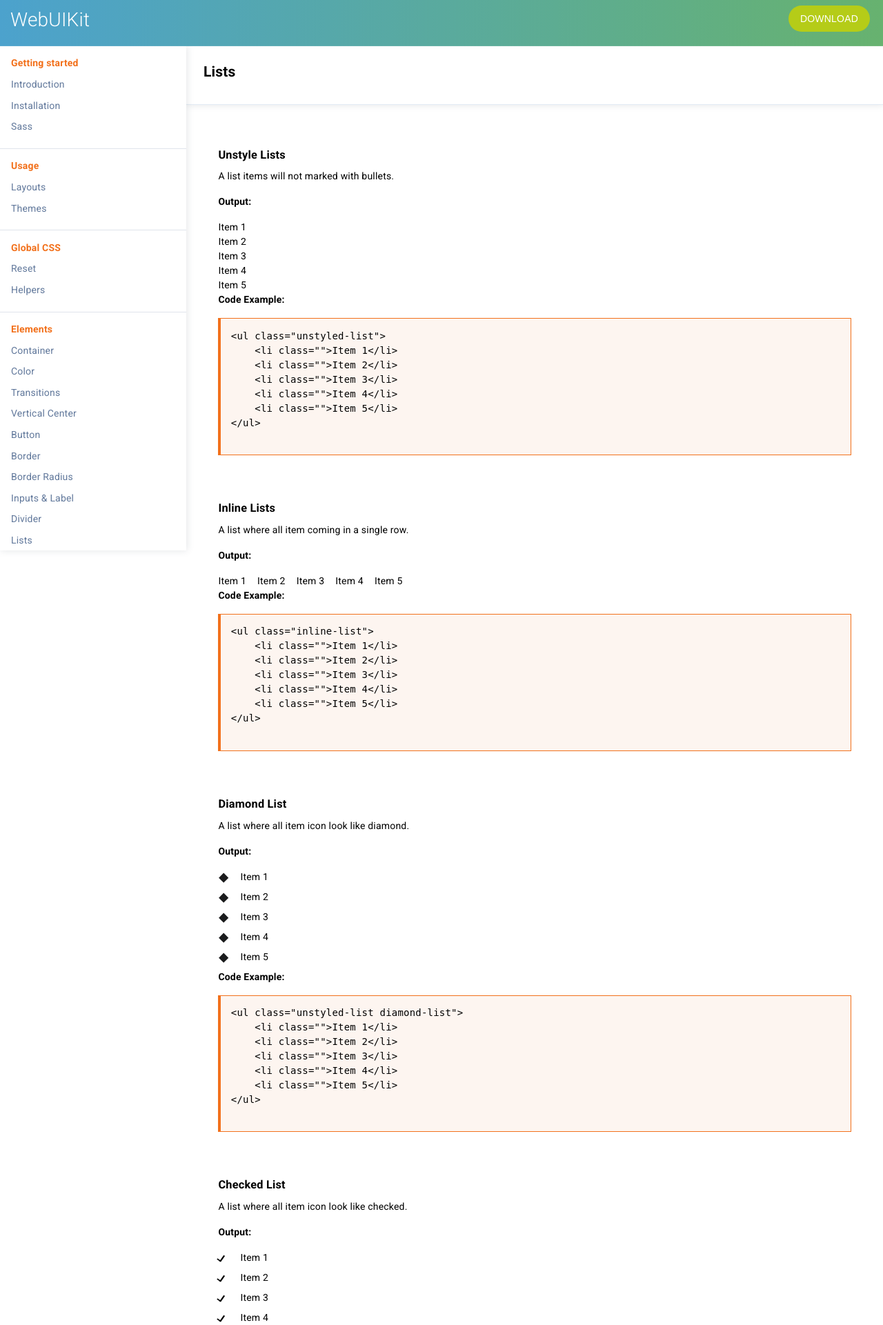
After one commit to harishbhati/UI-Components, a PHP site: page /components/list.php in a window 1280 px wide. The commit adds this page. Shown: the top 1921 px of the page at 69% size. Run offline with PHP 8.4, Linux system fonts and the light colour scheme; some libraries are stand-ins or nearby versions.

Commit message:
list page link in sidebar

```diff
--- /dev/null
+++ b/components/list.php
@@ -0,0 +1,139 @@
+<!DOCTYPE html>
+<html>
+<?php include 'head.php'; ?>
+    <body>
+        <?php include 'header.php'; ?>
+        <section>
+        <?php include 'sidebar.php'; ?>
+            <main class="content">
+                <div class="page-title-block">
+                    <h1 class="page-title">Lists</h1>
+                </div>
+                <section class="medium-spacing">
+                    <div class="large-spacing">
+                        <div class="outputs">
+                            <h3>Unstyle Lists</h3>
+                            <p>A list items will not marked with bullets.</p>
+                            <p><strong>Output:</strong></p>
+                            <ul class="unstyled-list">
+                                <li class="">Item 1</li>
+                                <li class="">Item 2</li>
+                                <li class="">Item 3</li>
+                                <li class="">Item 4</li>
+                                <li class="">Item 5</li>
+                            </ul>
+                        </div>
+                        <p><strong>Code Example:</strong></p>
+                        <pre class="markup">
+&lt;ul class=&quot;unstyled-list&quot;&gt;
+    &lt;li class=&quot;&quot;&gt;Item 1&lt;/li&gt;
+    &lt;li class=&quot;&quot;&gt;Item 2&lt;/li&gt;
+    &lt;li class=&quot;&quot;&gt;Item 3&lt;/li&gt;
+    &lt;li class=&quot;&quot;&gt;Item 4&lt;/li&gt;
+    &lt;li class=&quot;&quot;&gt;Item 5&lt;/li&gt;
+&lt;/ul&gt;
+                        </pre>
+                    </div>
+
+                    <div class="large-spacing">
+                        <div class="outputs">
+                            <h3>Inline Lists</h3>
+                            <p>A list where all item coming in a single row.</p>
+                            <p><strong>Output:</strong></p>
+                            <ul class="inline-list">
+                                <li class="">Item 1</li>
+                                <li class="">Item 2</li>
+                                <li class="">Item 3</li>
+                                <li class="">Item 4</li>
+                                <li class="">Item 5</li>
+                            </ul>
+                        </div>
+                        <p><strong>Code Example:</strong></p>
+                        <pre class="markup">
+&lt;ul class=&quot;inline-list&quot;&gt;
+    &lt;li class=&quot;&quot;&gt;Item 1&lt;/li&gt;
+    &lt;li class=&quot;&quot;&gt;Item 2&lt;/li&gt;
+    &lt;li class=&quot;&quot;&gt;Item 3&lt;/li&gt;
+    &lt;li class=&quot;&quot;&gt;Item 4&lt;/li&gt;
+    &lt;li class=&quot;&quot;&gt;Item 5&lt;/li&gt;
+&lt;/ul&gt;
+                        </pre>
+                    </div>
+                    <div class="large-spacing">
+                        <div class="outputs">
+                            <h3>Diamond List</h3>
+                            <p>A list where all item icon look like diamond.</p>
+                            <p><strong>Output:</strong></p>
+                            <ul class="unstyled-list diamond-list">
+                                <li class="">Item 1</li>
+                                <li class="">Item 2</li>
+                                <li class="">Item 3</li>
+                                <li class="">Item 4</li>
+                                <li class="">Item 5</li>
+                            </ul>
+                        </div>
+                        <p><strong>Code Example:</strong></p>
+                        <pre class="markup">
+&lt;ul class=&quot;unstyled-list diamond-list&quot;&gt;
+    &lt;li class=&quot;&quot;&gt;Item 1&lt;/li&gt;
+    &lt;li class=&quot;&quot;&gt;Item 2&lt;/li&gt;
+    &lt;li class=&quot;&quot;&gt;Item 3&lt;/li&gt;
+    &lt;li class=&quot;&quot;&gt;Item 4&lt;/li&gt;
+    &lt;li class=&quot;&quot;&gt;Item 5&lt;/li&gt;
+&lt;/ul&gt;
+                        </pre>
+                    </div>
+
+                    <div class="large-spacing">
+                        <div class="outputs">
+                            <h3>Checked List</h3>
+                            <p>A list where all item icon look like checked.</p>
+                            <p><strong>Output:</strong></p>
+                            <ul class="unstyled-list checked-list">
+                                <li class="">Item 1</li>
+                                <li class="">Item 2</li>
+                                <li class="">Item 3</li>
+                                <li class="">Item 4</li>
+                                <li class="">Item 5</li>
+                            </ul>
+                        </div>
+                        <p><strong>Code Example:</strong></p>
+                        <pre class="markup">
+&lt;ul class=&quot;unstyled-list checked-list&quot;&gt;
+    &lt;li class=&quot;&quot;&gt;Item 1&lt;/li&gt;
+    &lt;li class=&quot;&quot;&gt;Item 2&lt;/li&gt;
+    &lt;li class=&quot;&quot;&gt;Item 3&lt;/li&gt;
+    &lt;li class=&quot;&quot;&gt;Item 4&lt;/li&gt;
+    &lt;li class=&quot;&quot;&gt;Item 5&lt;/li&gt;
+&lt;/ul&gt;
+                        </pre>
+                    </div>
+
+                    <div class="large-spacing">
+                        <div class="outputs">
+                            <h3>Arrow List</h3>
+                            <p>A list where all item icon look like arrow.</p>
+                            <p><strong>Output:</strong></p>
+                            <ul class="unstyled-list arrow-list">
+                                <li class="">Item 1</li>
+                                <li class="">Item 2</li>
+                                <li class="">Item 3</li>
+                                <li class="">Item 4</li>
+                                <li class="">Item 5</li>
+                            </ul>
+                        </div>
+                        <p><strong>Code Example:</strong></p>
+                        <pre class="markup">
+&lt;ul class=&quot;unstyled-list arrow-list&quot;&gt;
+    &lt;li class=&quot;&quot;&gt;Item 1&lt;/li&gt;
+    &lt;li class=&quot;&quot;&gt;Item 2&lt;/li&gt;
+    &lt;li class=&quot;&quot;&gt;Item 3&lt;/li&gt;
+    &lt;li class=&quot;&quot;&gt;Item 4&lt;/li&gt;
+    &lt;li class=&quot;&quot;&gt;Item 5&lt;/li&gt;
+&lt;/ul&gt;
+                        </pre>
+                    </div>
+                </section>
+            </main>
+    </body>
+</html>
--- a/components/sidebar.php
+++ b/components/sidebar.php
@@ -26,7 +26,7 @@
             <li><a href="">Border Radius</a></li>
             <li><a href="">Inputs &amp; Label</a></li>
             <li><a href="">Divider</a></li>
-            <li><a href="">Lists</a></li>
+            <li><a href="list.php">Lists</a></li>
             <li><a href="">Images</a></li>
         </ul>
         <ul class="unstyled-list item">
--- a/dist/css/lists/lists.css
+++ b/dist/css/lists/lists.css
@@ -22,7 +22,7 @@
     content: '';
     height: .6rem;
     width: .6rem;
-    background: #ffffff;
+    background: #1b1c1d;
     display: block;
     position: absolute;
     top: 50%;
@@ -58,4 +58,4 @@
     height: 0;
     border-top: 5px solid transparent;
     border-bottom: 5px solid transparent;
-    border-left: 5px solid #ffffff; }
+    border-left: 5px solid #1b1c1d; }
--- a/dist/css/main.css
+++ b/dist/css/main.css
@@ -1588,7 +1588,7 @@ input[type="radio"] + label:before {
     content: '';
     height: .6rem;
     width: .6rem;
-    background: #ffffff;
+    background: #1b1c1d;
     display: block;
     position: absolute;
     top: 50%;
@@ -1624,7 +1624,7 @@ input[type="radio"] + label:before {
     height: 0;
     border-top: 5px solid transparent;
     border-bottom: 5px solid transparent;
-    border-left: 5px solid #ffffff; }
+    border-left: 5px solid #1b1c1d; }
 
 .transition-1 {
   -webkit-transition: all 0.1s ease;
--- a/index.html
+++ b/index.html
@@ -177,6 +177,7 @@
         </section>
 
         <!--List Style-->
+
         <section>
             <h3>Lists Style</h3>
             <ul class="unstyled-list diamond-list">
--- a/src/scss/lists/lists.scss
+++ b/src/scss/lists/lists.scss
@@ -27,7 +27,7 @@
             content: '';
             height: .6rem;
             width: .6rem;
-            background: $white;
+            background: $black;
             display: block;
             position: absolute;
             top: 50%;
@@ -69,7 +69,7 @@
             height: 0;
             border-top: 5px solid transparent;
             border-bottom: 5px solid transparent;
-            border-left: 5px solid $white;
+            border-left: 5px solid $black;
         }
     }
 }
```
